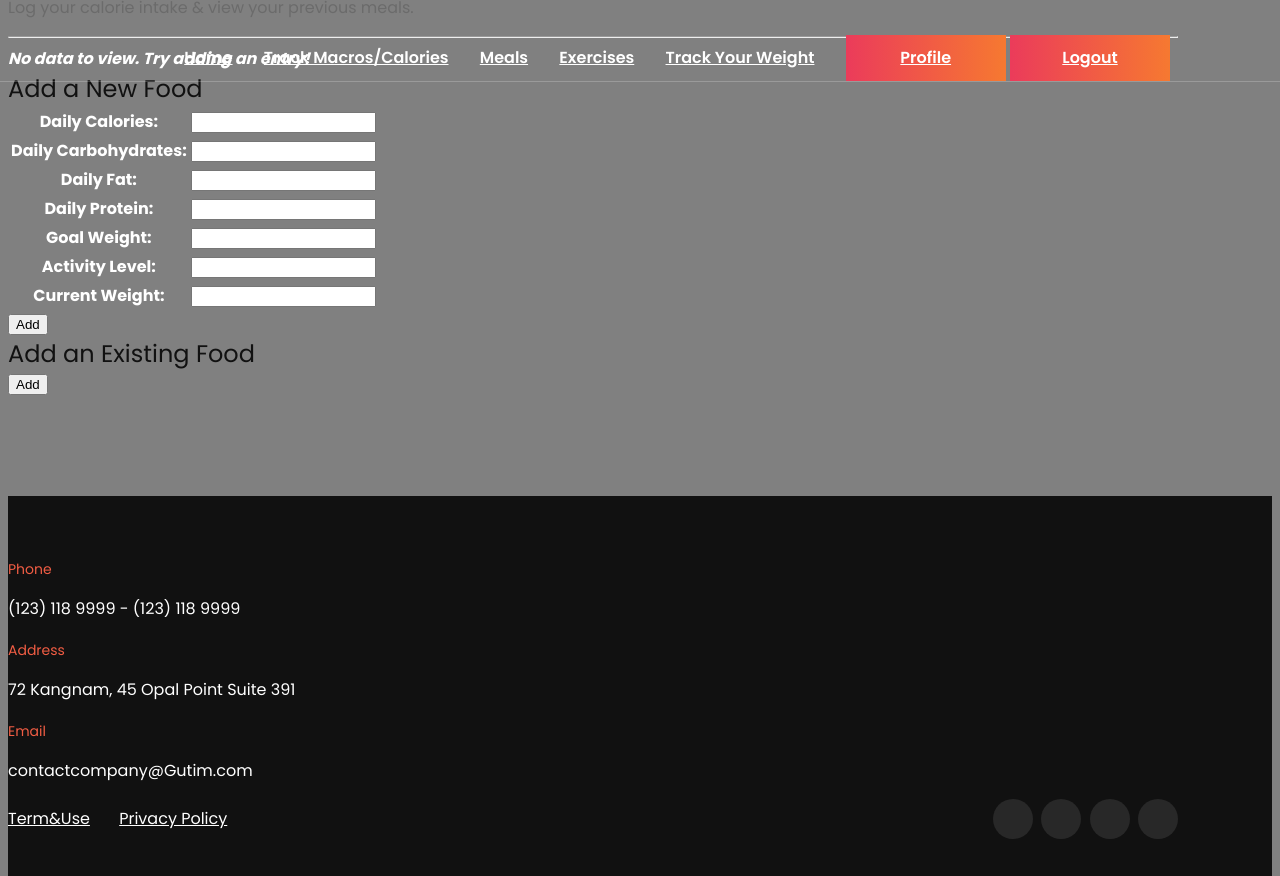
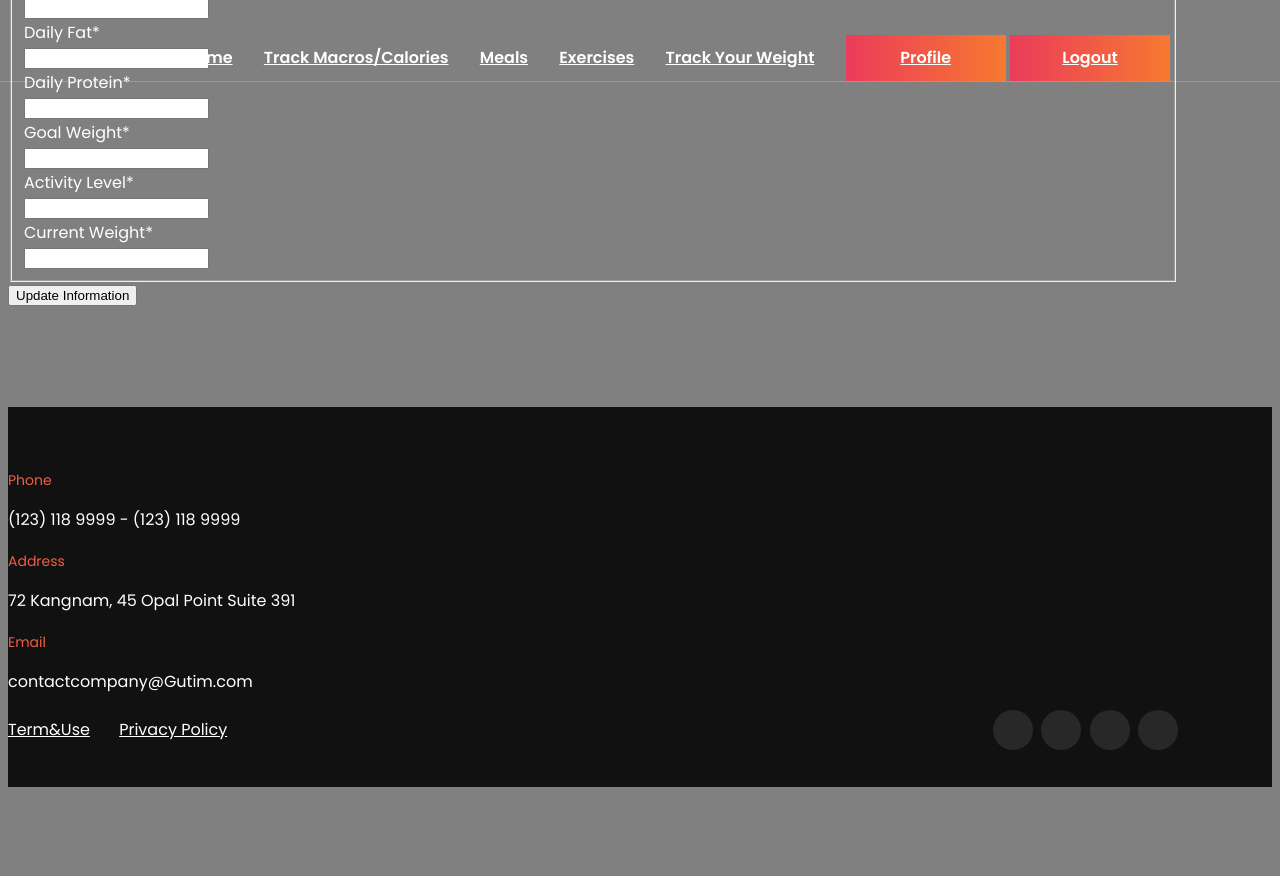
Before and after one commit to CTKogstrom/GymBuddyApp, a Django app: page /profile/ in a window 1280 px wide. Shown: the part 325-1201 px from the top of the page. After the commit the page ends 1112 px from the top, so only its background shows below. Run offline with Django 3.2, Linux system fonts and the light colour scheme; the visitor is signed in with stand-in values (Sample User, id 1); some libraries are stand-ins or nearby versions.

Commit message:
trying to fix profile form post

```diff
--- a/users/templates/users/profile.html
+++ b/users/templates/users/profile.html
@@ -2,122 +2,18 @@
 {% load crispy_forms_tags %}
 {% block content %}
     <h1>{{ user.username }}</h1>
-    <div class="container">
-
-        {% for message in messages %}
-            <div class="alert alert-{{ message.tags }} fade" role="alert">
-                {{ message }}
+    <div class="content-section">
+        <form method="POST">
+            {% csrf_token %}
+            <fieldset class="form-group">
+                <legend class="border-bottom mb-4">Get Jacked!</legend>
+                {{form|crispy}}
+            </fieldset>
+            <div class="form-group">
+                <button class="btn btn-outline-info" type="submit" name="form_submit">Update Information</button>
             </div>
-        {% endfor %}
-
-        <h1 class="header pb-0 mb-0">Food Tracker</h1>
-        <p class="text-muted">Log your calorie intake & view your previous meals.</p>
-        <hr>
-
-        <div class="row pt-3">
-
-            <div class="col-7">
-                <div class="card" style="max-height:1000px;overflow-y:auto;">
-                    <div class="card-body">
-                        {% if not data %}
-                            <div class="centered-div">
-                                <i><b>No data to view.  Try adding an entry!</b></i>
-                            </div>
-                        {% endif %}
-
-                        {% for date, foods in data.items %}
-                            <div class="date">
-                                {% if date == today_date %}
-                                    <h4>Today</h4>
-                                {% elif date == yesterday_date %}
-                                    <h4>Yesterday</h4>
-                                {% else %}
-                                    <h4> {{ date }}</h4>
-                                {% endif %}
-                            </div>
-                            <table class="table table-bordered table-sm">
-                                <thead>
-                                    <th style="text-align: center" scope="col">Description</th>
-                                    <th style="text-align: center" scope="col">Calories</th>
-                                    <th></th>
-                                </thead>
-                                <tbody>
-                                    {% for f in foods %}
-                                        <tr>
-                                            <td width="75%"style="text-align: center">{{ f.description }}</td>
-                                            <td style="text-align: center">{{ f.calories }}</td>
-                                            <td>
-                                                <form action="" method="post">
-                                                    {% csrf_token %}
-                                                    <input type ="hidden" value="{{ f.pk }}" name="pk">
-                                                    <button type="submit" style="border:none;background-color:transparent;" value="Delete" class="p-0 m-0 text-danger pl-3 pr-1"><i class="fa fa-trash"></i></button>
-                                                </form>
-                                            </td>
-                                        </tr>
-                                    {% endfor %}
-                                </tbody>
-                                {% for d, cal in total_calories.items %}
-                                    {% if d == date %}
-                                        <tfoot>
-                                            <th style="text-align: center" scope="col"> Total Calories </th>
-                                            <th style="text-align: center" scope="col">{{ cal }}</th>
-                                            <th></th>
-                                        </tfoot>
-                                    {% endif %}
-                                {% endfor %}
-                            </table>
-                        {% endfor %}
-                    </div>
-                </div>
-            </div>
-            <div class="col-5">
-                <div class="card">
-                    <div class="card-body">
-                        <h4 class="card-title">Add a New Food</h4>
-                        <div class="card-text">
-                            <form class="form-inline" action="" method="post">
-                                {% csrf_token %}
-                                <div class="col">
-                                    <div class="row">
-                                        <table>
-                                            {{ form }}
-                                        </table>
-                                    </div>
-                                    <div class="row">
-                                        <div class="add">
-                                            <button type="submit" name="submit_form" class="add btn btn-block btn-primary mb-2">Add</button>
-                                        </div>
-                                    </div>
-                                </div>
-                            </form>
-                        </div>
-                    </div>
-                </div>
-                <div class="card mt-5">
-                    <div class="card-body">
-                        <h4 class="card-title">Add an Existing Food</h4>
-                        <div class="card-text">
-                            <form class="form-inline" action="" method="post">
-                                {% csrf_token %}
-                                <div class="col">
-                                    <div class="row">
-                                        <table>
-                                            {{ form_2 }}
-                                        </table>
-                                    </div>
-                                    <div class="row">
-                                        <div class="add">
-                                            <button type="submit" name="sub_btn_2" class="add btn btn-block btn-primary mb-2">Add</button>
-                                        </div>
-                                    </div>
-                                </div>
-                            </form>
-                        </div>
-                    </div>
-                </div>
-            </div>
-
+        </form>
+        <div class="border-top pt-3">
         </div>
-
     </div>
 {% endblock content %}
--- a/users/views.py
+++ b/users/views.py
@@ -25,9 +25,9 @@ def login2(request, user):
 
 @login_required
 def profile(request):
-    if request.method == 'POST' and 'submit_form' in request.POST:
+    if request.method == 'POST' and 'form_submit' in request.POST:
         profForm = ProfileForm(request.POST)
-        if profForm.is_valid:
+        if profForm.is_valid():
             stillValid = True
             if profForm.cleaned_data['daily_cal_in'] < 0:
                 messages.error(request, "Please enter a valid number of calories.", extra_tags='danger')
@@ -53,15 +53,15 @@ def profile(request):
             if stillValid:
                 prof = Profile(daily_cal_in=profForm.cleaned_data['daily_cal_in'],daily_carbs=profForm.cleaned_data['daily_carbs'],daily_fat=profForm.cleaned_data['daily_fat'],
                     daily_protein=profForm.cleaned_data['daily_protein'],goal_weight_change=profForm.cleaned_data['goal_weight_change'],activity_level=profForm.cleaned_data['activity_level'],
-                    current_weight=profForm.cleaned_data['current_weight'])
+                    current_weight=profForm.cleaned_data['current_weight'],user=request.user)
                 prof.save()
-                messages.succes(request, "Successfully updated profile!", extra_tags='success')
+                messages.success(request, "Successfully updated profile!", extra_tags='success')
         else:
             messages.error(request, "Please reenter valid information.", extra_tags='danger')
     form = ProfileForm()
     context = {
         'loggedIn': False,
-        'form': form
+        'form': form,
     }
     if request.user.is_authenticated:
         context['loggedIn'] = True
```
Also changed, not shown: users/migrations/0001_initial.py, users/migrations/0002_auto_20201013_1746.py (deleted), users/migrations/0003_auto_20201013_2120.py (deleted).
